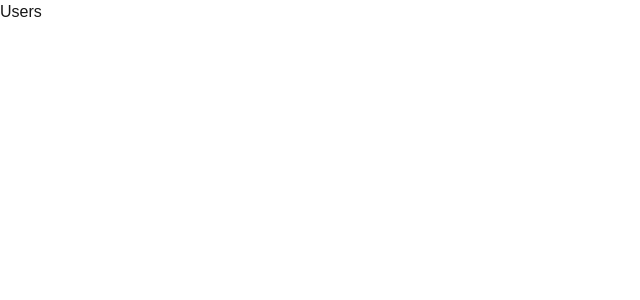
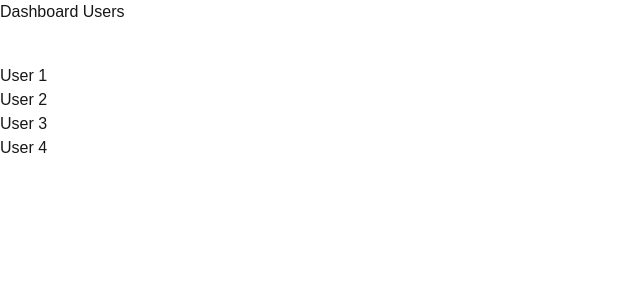
Before and after one commit to wforbes/jsm-nextjs16, a Next.js app in the folder ch4-app/: page /dashboard/users in a window 1280 px wide. Shown: the top 300 px of the page, without its empty margins (0-640 px from the left). Built offline with nearby package versions, Linux system fonts and the light colour scheme.

Commit message:
ch4.5 - demo dynamic routes

```diff
--- /dev/null
+++ b/ch4-app/app/dashboard/users/[id]/page.tsx
@@ -0,0 +1,9 @@
+
+const UserDetails = async ({ params }: { params: Promise<{ id: string }> }) => {
+	const { id } = await params;
+	return (
+		<div>Showing details for user: {id}</div>
+  	)
+}
+
+export default UserDetails
--- a/ch4-app/app/dashboard/users/page.tsx
+++ b/ch4-app/app/dashboard/users/page.tsx
@@ -1,7 +1,16 @@
+import Link from "next/link"
 
 const Users = () => {
   return (
-    <div>Users</div>
+    <div>
+        <h1>Dashboard Users</h1>
+        <ul className="mt-10">
+            <li><Link href="/dashboard/users/1">User 1</Link></li>
+            <li><Link href="/dashboard/users/2">User 2</Link></li>
+            <li><Link href="/dashboard/users/3">User 3</Link></li>
+            <li><Link href="/dashboard/users/4">User 4</Link></li>
+        </ul>
+    </div>
   )
 }
 
```
